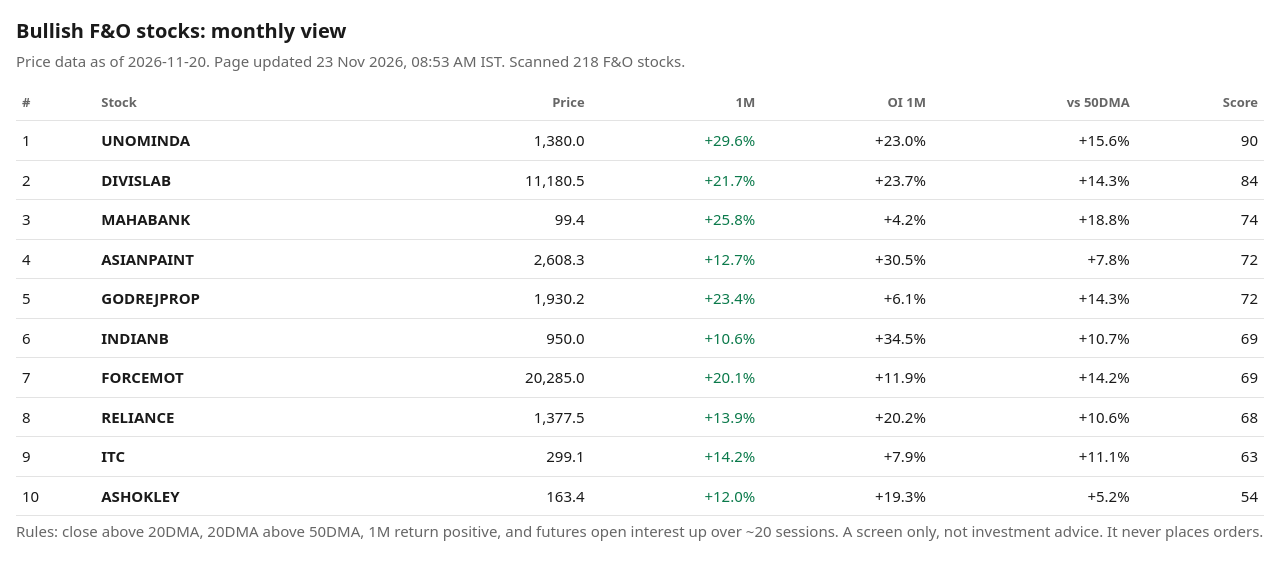
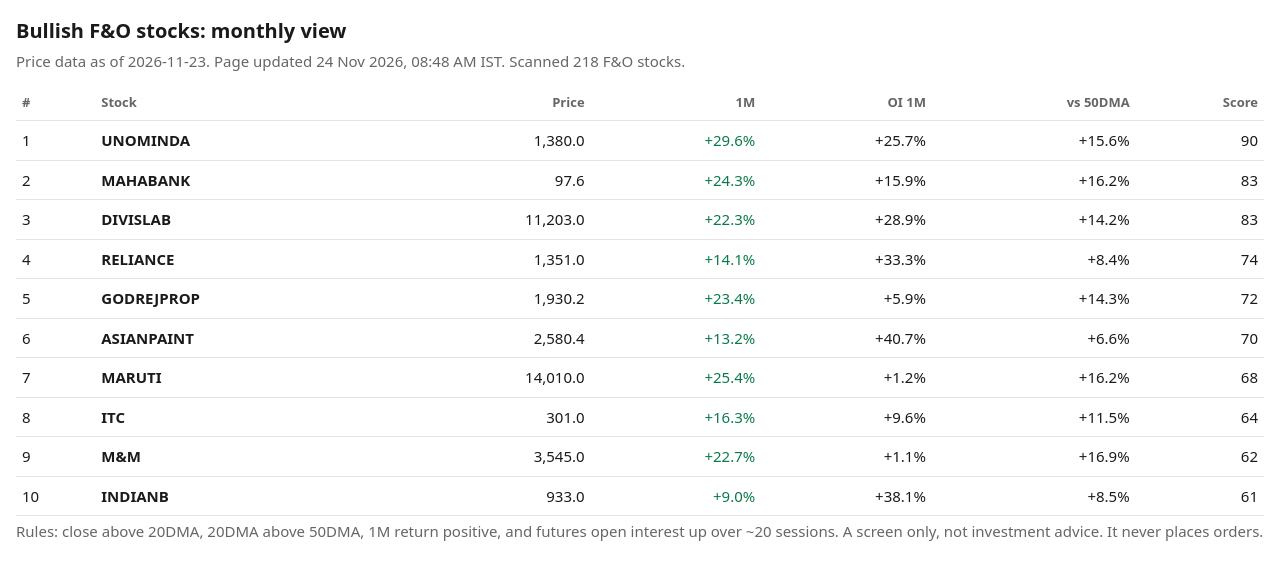
Before and after one commit to khilendrabisen/fno-screener_KB, a plain HTML site: page docs/index.html in a window 1280 px wide. Drawn offline with Linux system fonts and the light colour scheme.

Commit message:
Update screen

```diff
--- a/docs/index.html
+++ b/docs/index.html
@@ -14,11 +14,11 @@ th:nth-child(-n+2),td:nth-child(-n+2){text-align:left}th{color:var(--mut);font-w
 td:nth-child(4){color:var(--acc)}
 </style></head><body>
 <h1>Bullish F&amp;O stocks: monthly view</h1>
-<p>Price data as of 2026-11-20. Page updated 23 Nov 2026, 08:53 AM IST. Scanned 218 F&amp;O stocks.</p>
+<p>Price data as of 2026-11-23. Page updated 24 Nov 2026, 08:48 AM IST. Scanned 218 F&amp;O stocks.</p>
 
 <div class="wrap"><table>
 <tr><th>#</th><th>Stock</th><th>Price</th><th>1M</th><th>OI 1M</th><th>vs 50DMA</th><th>Score</th></tr>
-<tr><td>1</td><td><b>UNOMINDA</b></td><td>1,380.0</td><td>+29.6%</td><td>+23.0%</td><td>+15.6%</td><td>90</td></tr><tr><td>2</td><td><b>DIVISLAB</b></td><td>11,180.5</td><td>+21.7%</td><td>+23.7%</td><td>+14.3%</td><td>84</td></tr><tr><td>3</td><td><b>MAHABANK</b></td><td>99.4</td><td>+25.8%</td><td>+4.2%</td><td>+18.8%</td><td>74</td></tr><tr><td>4</td><td><b>ASIANPAINT</b></td><td>2,608.3</td><td>+12.7%</td><td>+30.5%</td><td>+7.8%</td><td>72</td></tr><tr><td>5</td><td><b>GODREJPROP</b></td><td>1,930.2</td><td>+23.4%</td><td>+6.1%</td><td>+14.3%</td><td>72</td></tr><tr><td>6</td><td><b>INDIANB</b></td><td>950.0</td><td>+10.6%</td><td>+34.5%</td><td>+10.7%</td><td>69</td></tr><tr><td>7</td><td><b>FORCEMOT</b></td><td>20,285.0</td><td>+20.1%</td><td>+11.9%</td><td>+14.2%</td><td>69</td></tr><tr><td>8</td><td><b>RELIANCE</b></td><td>1,377.5</td><td>+13.9%</td><td>+20.2%</td><td>+10.6%</td><td>68</td></tr><tr><td>9</td><td><b>ITC</b></td><td>299.1</td><td>+14.2%</td><td>+7.9%</td><td>+11.1%</td><td>63</td></tr><tr><td>10</td><td><b>ASHOKLEY</b></td><td>163.4</td><td>+12.0%</td><td>+19.3%</td><td>+5.2%</td><td>54</td></tr>
+<tr><td>1</td><td><b>UNOMINDA</b></td><td>1,380.0</td><td>+29.6%</td><td>+25.7%</td><td>+15.6%</td><td>90</td></tr><tr><td>2</td><td><b>MAHABANK</b></td><td>97.6</td><td>+24.3%</td><td>+15.9%</td><td>+16.2%</td><td>83</td></tr><tr><td>3</td><td><b>DIVISLAB</b></td><td>11,203.0</td><td>+22.3%</td><td>+28.9%</td><td>+14.2%</td><td>83</td></tr><tr><td>4</td><td><b>RELIANCE</b></td><td>1,351.0</td><td>+14.1%</td><td>+33.3%</td><td>+8.4%</td><td>74</td></tr><tr><td>5</td><td><b>GODREJPROP</b></td><td>1,930.2</td><td>+23.4%</td><td>+5.9%</td><td>+14.3%</td><td>72</td></tr><tr><td>6</td><td><b>ASIANPAINT</b></td><td>2,580.4</td><td>+13.2%</td><td>+40.7%</td><td>+6.6%</td><td>70</td></tr><tr><td>7</td><td><b>MARUTI</b></td><td>14,010.0</td><td>+25.4%</td><td>+1.2%</td><td>+16.2%</td><td>68</td></tr><tr><td>8</td><td><b>ITC</b></td><td>301.0</td><td>+16.3%</td><td>+9.6%</td><td>+11.5%</td><td>64</td></tr><tr><td>9</td><td><b>M&amp;M</b></td><td>3,545.0</td><td>+22.7%</td><td>+1.1%</td><td>+16.9%</td><td>62</td></tr><tr><td>10</td><td><b>INDIANB</b></td><td>933.0</td><td>+9.0%</td><td>+38.1%</td><td>+8.5%</td><td>61</td></tr>
 </table></div>
 <p>Rules: close above 20DMA, 20DMA above 50DMA, 1M return positive, and futures
 open interest up over ~20 sessions. A screen only, not investment advice.
```
